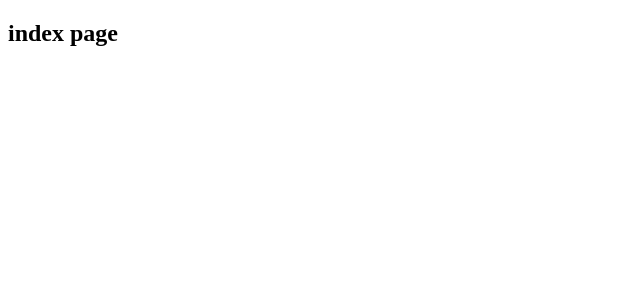
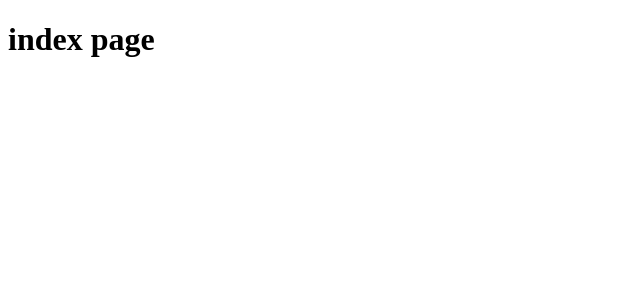
Before and after one commit to is1-coder/homepage, a Next.js app: page / in a window 1280 px wide. Shown: the top 300 px of the page, without its empty margins (0-640 px from the left). Built offline with nearby package versions, Linux system fonts and the light colour scheme.

Commit message:
setup mantine

```diff
--- a/package.json
+++ b/package.json
@@ -14,11 +14,16 @@
     "react-dom": "^18"
   },
   "devDependencies": {
+    "@mantine/core": "^7.9.2",
+    "@mantine/hooks": "^7.9.2",
     "@types/node": "^20",
     "@types/react": "^18",
     "@types/react-dom": "^18",
     "eslint": "^8",
     "eslint-config-next": "14.2.3",
+    "postcss": "^8.4.38",
+    "postcss-preset-mantine": "^1.15.0",
+    "postcss-simple-vars": "^7.0.1",
     "typescript": "^5"
   }
 }
--- a/src/app/layout.tsx
+++ b/src/app/layout.tsx
@@ -1,4 +1,5 @@
 import type { Metadata } from "next";
+import { MantineProvider } from "@mantine/core";
 
 export const metadata: Metadata = {
   title: "soshida",
@@ -12,7 +13,9 @@ export default function RootLayout({
 }>) {
   return (
     <html lang="ja">
-      <body>{children}</body>
+      <body>
+        <MantineProvider>{children}</MantineProvider>
+      </body>
     </html>
   );
 }
--- a/src/app/page.tsx
+++ b/src/app/page.tsx
@@ -1,7 +1,9 @@
+import { Container, Title } from "@mantine/core";
+
 export default function Home() {
   return (
-    <>
-      <h2>index page</h2>
-    </>
+    <Container>
+      <Title order={1}>index page</Title>
+    </Container>
   );
 }
```
Also changed, not shown: 1 other file (tests, documents, lock files or other folders).
